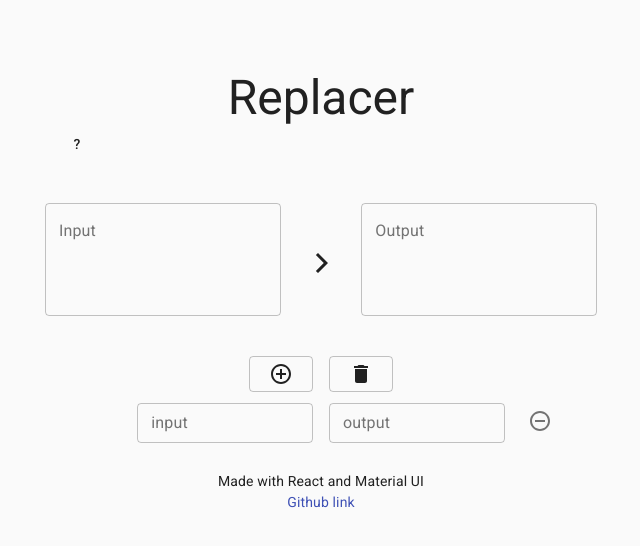
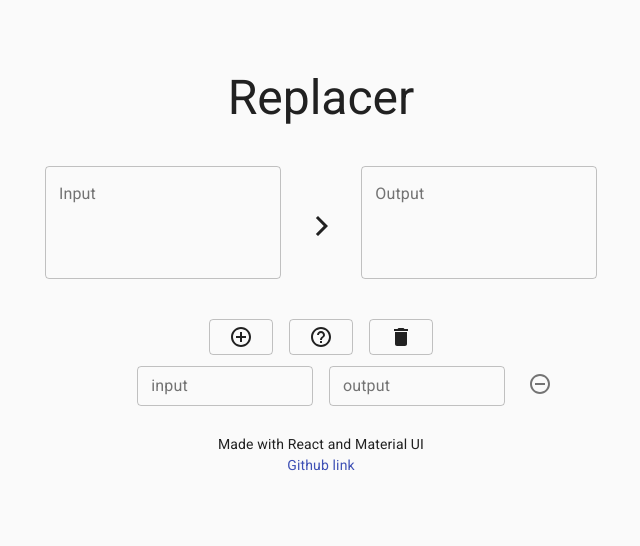
Before and after one commit to jonwang2000/replacer, a React (Create React App) app: page / in a window 1280 px wide. Shown: the top 546 px of the page, without its empty margins (319-959 px from the left). Built offline with nearby package versions, Linux system fonts and the light colour scheme.

Commit message:
Working help button + Dialog popup

```diff
--- a/src/App.js
+++ b/src/App.js
@@ -12,7 +12,6 @@ import React, { useState } from "react";
 
 import TextZone from "./components/TextZone";
 import ReplaceRules from "./components/ReplaceRules";
-import Help from "./components/Help"
 
 import CssBaseline from "@material-ui/core/CssBaseline";
 import Container from "@material-ui/core/Container";
@@ -72,7 +71,6 @@ const App = () => {
 					<Typography variant="h3" component="h1" align="center">
 						Replacer
 					</Typography>
-					<Help />
 				</Grid>
 
 				<Grid item xs={12}>
--- a/src/components/Help.js
+++ b/src/components/Help.js
@@ -1,16 +1,19 @@
 import React, { useState } from "react";
-import Button from "@material-ui/core/Button";
-import { Dialog } from "@material-ui/core";
+import {
+    Button,
+    Dialog,
+    DialogTitle,
+    DialogContent,
+    DialogActions,
+    Typography,
+    Tooltip
+} from "@material-ui/core";
+import HelpOutline from "@material-ui/icons/HelpOutline";
 
-import { makeStyles } from "@material-ui/core/styles";
-
-const useStyles = makeStyles(theme => ({
-}));
-
-const Help = () => {
+const Help = props => {
     const [show, setShow] = useState(false);
 
-    const classes = useStyles();
+    const { className } = props;
 
     const onButtonClick = () => {
         setShow(true);
@@ -22,9 +25,46 @@ const Help = () => {
 
     return (
         <div>
-            <Button onClick={onButtonClick}> ? </Button>
-            <Dialog className={classes.x} open={show} onClose={onClose}>
-                Hello
+            <Tooltip title="Help" placement="top">
+                <Button
+                    onClick={onButtonClick}
+                    className={className}
+                    variant="outlined"
+                >
+                    {" "}
+                    <HelpOutline />
+                </Button>
+            </Tooltip>
+            <Dialog open={show} onClose={onClose}>
+                <DialogTitle>
+                    <Typography variant="h5" align="center">
+                        Help/About
+                    </Typography>
+                </DialogTitle>
+                <DialogContent>
+                    <Typography paragraph="true" variant="p">
+                        This is a React app meant change and manipulate text
+                        based on user-defined rules using Material-UI for UI.
+                    </Typography>
+                    <Typography paragraph="true" variant="p">
+                        To use, simply create a rule, place in what you want
+                        replaced to the input field, and what you want to
+                        replace it in the output field.
+                    </Typography>
+                    <Typography variant="p">
+                        Replacer works through rules top down, so outputs that
+                        match later inputs will also be replaced.
+                    </Typography>
+                    <DialogActions>
+                        <Button
+                            onClick={onClose}
+                            style={{ justifyContent: "center" }}
+                        >
+                            Close
+                        </Button>
+                    </DialogActions>
+                </DialogContent>
+                <br />
             </Dialog>
         </div>
     );
--- a/src/components/ReplaceRules.js
+++ b/src/components/ReplaceRules.js
@@ -6,6 +6,7 @@
 
 import React from "react";
 import Rule from "./Rule";
+import Help from "./Help";
 import uuidv4 from "uuid/v4";
 
 import { Container } from "@material-ui/core";
@@ -93,6 +94,7 @@ const ReplaceRules = props => {
                         <AddCircleOutline />
                     </Button>
                 </Tooltip>
+                <Help className={classes.button} />
                 <Tooltip title="Clear All" placement="top">
                     <Button
                         variant="outlined"
```
Lines whose indentation alone changed are shown as unchanged.
